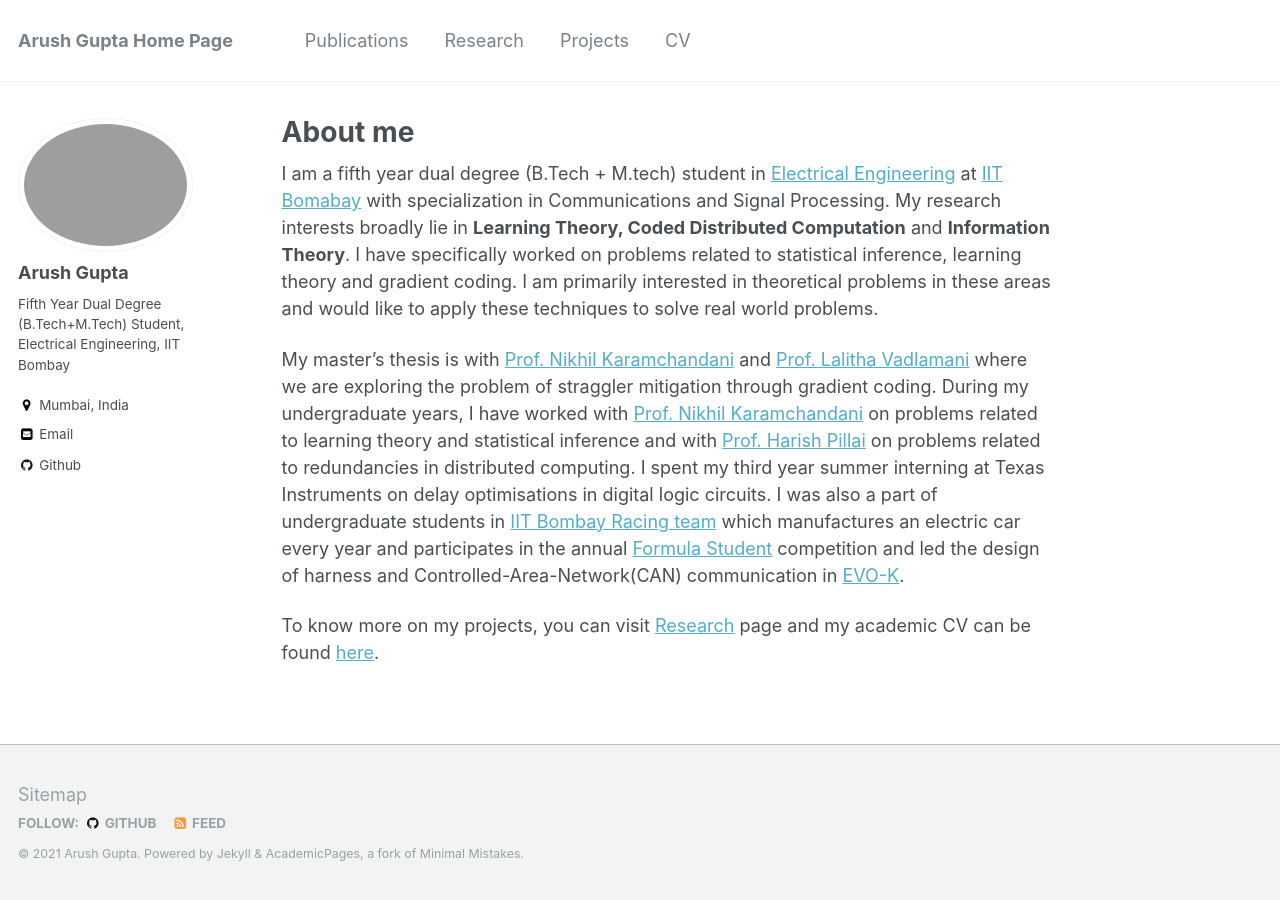
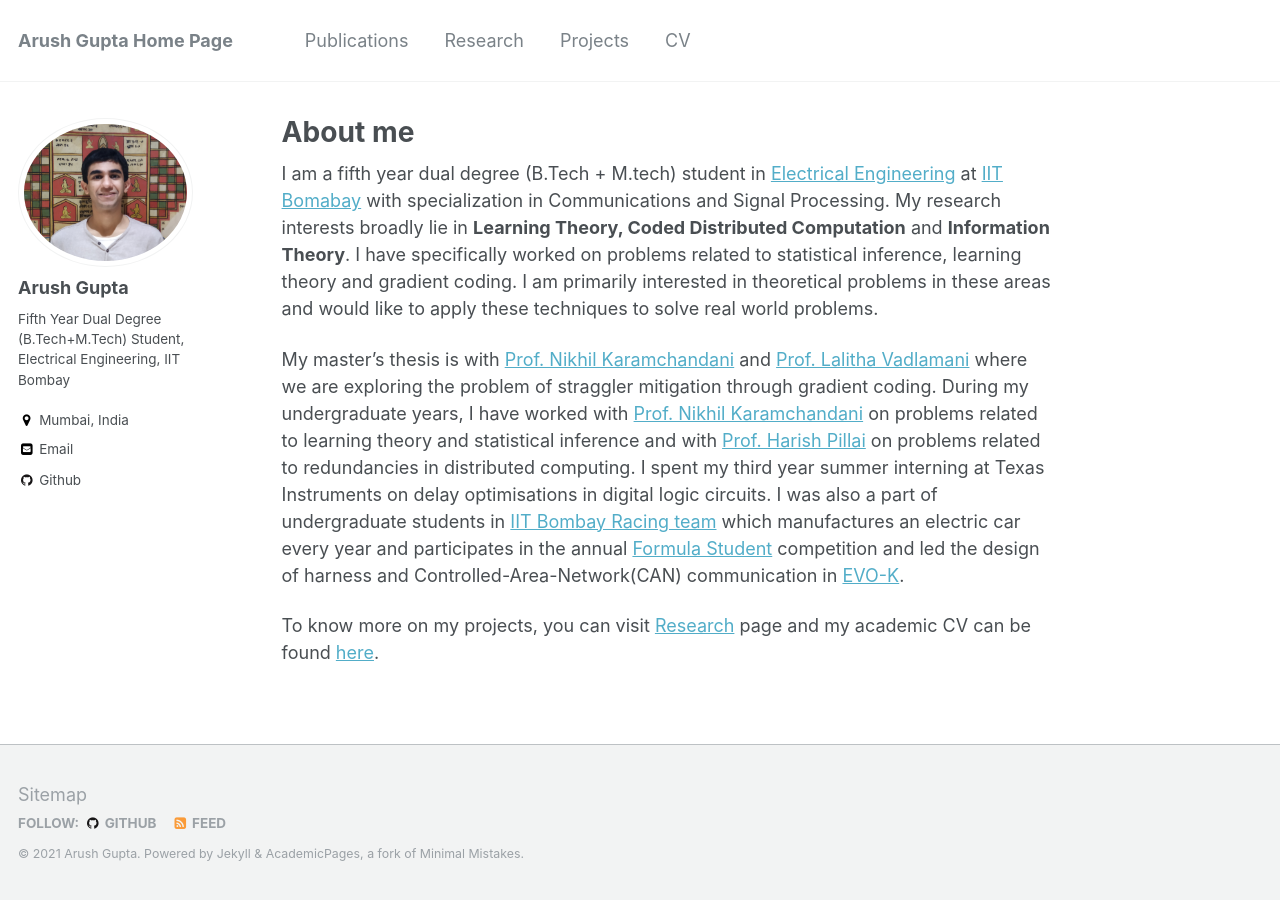
Before and after one commit to arush-gupta/arush-gupta.github.io, a Jekyll site: the page built from _pages/about.md, in a window 1280 px wide. Built offline with Jekyll 4.4.1, drawn with Linux system fonts in a browser that asks for light colours.

Commit message:
Update _config.yml

```diff
--- a/_config.yml
+++ b/_config.yml
@@ -82,7 +82,7 @@ analytics:
 # Site Author
 author:
   name             : "Arush Gupta"
-  avatar           : "profile.png" ## Image
+  avatar           : "profile.jpg" ## Image
   bio              : "Fifth Year Dual Degree (B.Tech+M.Tech) Student, Electrical Engineering, IIT Bombay"
   location         : "Mumbai, India"
   employer         :
```
